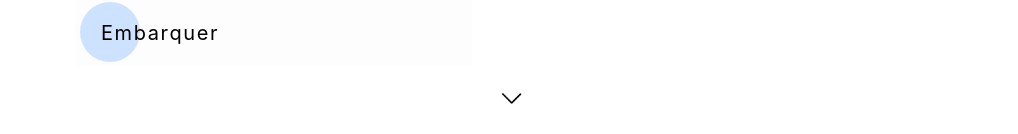
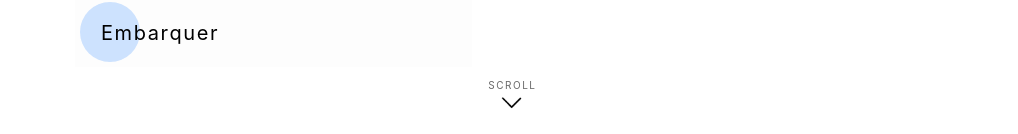
Before and after one commit to TocWebProject/un-jour-en-mer, a Vue app: page / in a window 1280 px wide. Shown: the part 666-800 px from the top of the page, without its empty margins (130-1148 px from the left). Built offline with nearby package versions, Linux system fonts and the light colour scheme; a web font is replaced by a local one.

Commit message:
Call to scroll Text on landing page w/anim

```diff
--- a/src/assets/css/custom.scss
+++ b/src/assets/css/custom.scss
@@ -88,7 +88,7 @@
     .heading-1{
         font-size: 57px;
         font-weight: 600;
-        color: rgba(0, 21, 50, 0.9);
+        color: rgba(0, 21, 50, 0.95);
         font-family: 'Playfair Display';
     }
 
@@ -109,14 +109,24 @@
 
 .call-to-scroll {
     position: absolute;
-    bottom: 1%;
+    bottom: 0.5%;
     left: 50%;
-    transform: translate(-50%, -1%);
+    transform: translate(-50%, -0.5%);
 }
 
 .call-to-scroll img {
     width: 50px;
     opacity: 1;
+}
+
+.call-to-scroll-text {
+    position: absolute;
+    bottom: 5%;
+    left: 50.2%;
+    transform: translate(-50.2%, -5%);
+    letter-spacing: 1.5px;
+    color: #696969;
+    font-size: 10px;
 }
 
 /* ---------------  HomePage Second-Section A Propos ---------------  */
--- a/src/components/BoatsSwiper.vue
+++ b/src/components/BoatsSwiper.vue
@@ -314,7 +314,7 @@
 }
 
 .dephemeride-text {
-  margin-top: 70px;
+  margin-top: 50px;
   margin-bottom: 80px;
 }
 
--- a/src/components/Home.vue
+++ b/src/components/Home.vue
@@ -25,7 +25,10 @@
             </svg>
           </a>
         </div>
-        <div class="call-to-scroll"><img ref="callToScroll" src="../assets/img/scroll-down.gif" alt=""></div>
+        <div class="call-to-scroll">
+          <img ref="callToScroll" src="../assets/img/scroll-down.gif" alt="">
+        </div>
+        <span ref="callToScrollText" class="call-to-scroll-text">SCROLL</span>
       </div>
     </section>
     <section class="second-section pt-1" id="apropos">
@@ -153,7 +156,7 @@ export default {
   methods:{
 
     initialHomeAnimation(){
-      const { infoFirstSection, imgSail, imgSea, callToScroll } = this.$refs
+      const { infoFirstSection, imgSail, imgSea, callToScroll, callToScrollText } = this.$refs
       const timelineHome = new TimelineLite()
 
       timelineHome.from(infoFirstSection, {
@@ -181,10 +184,15 @@ export default {
         opacity: 0,
       },"+=1.2")
 
+      timelineHome.from(callToScrollText, {
+        duration: 1,
+        opacity: 0,
+      },"+=0.1")
+
     },
 
     initScrollAnimation(){
-      const {  imgSail, imgSea, heading1, callToScroll, heading2aPropos, heading4aPropos, aProposVisual, infoApropos, heading2reservation, heading4reservation, contactInfoMail, contactInfoPhone, contactInfoCity, imgContact } = this.$refs
+      const {  imgSail, imgSea, heading1, callToScroll, callToScrollText, heading2aPropos, heading4aPropos, aProposVisual, infoApropos, heading2reservation, heading4reservation, contactInfoMail, contactInfoPhone, contactInfoCity, imgContact } = this.$refs
       // HOME
       gsap.to(imgSail, {
         scrollTrigger:{
@@ -229,6 +237,16 @@ export default {
         y: 60,
         width: 0,
       })
+
+      gsap.to(callToScrollText, {
+        scrollTrigger:{
+          trigger: callToScrollText,
+          start: 'top 79%',
+          toggleClass: 'active',
+          toggleActions: "restart resume reverse reverse"
+        },
+        scale: 0,
+        })
 
       // A PROPOS
       gsap.from(heading2aPropos, {
```
